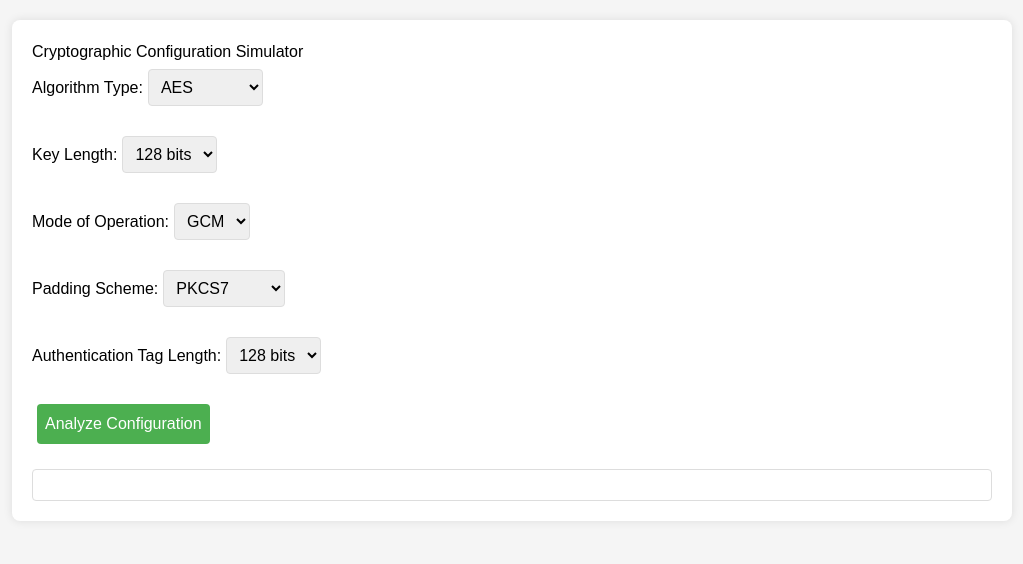
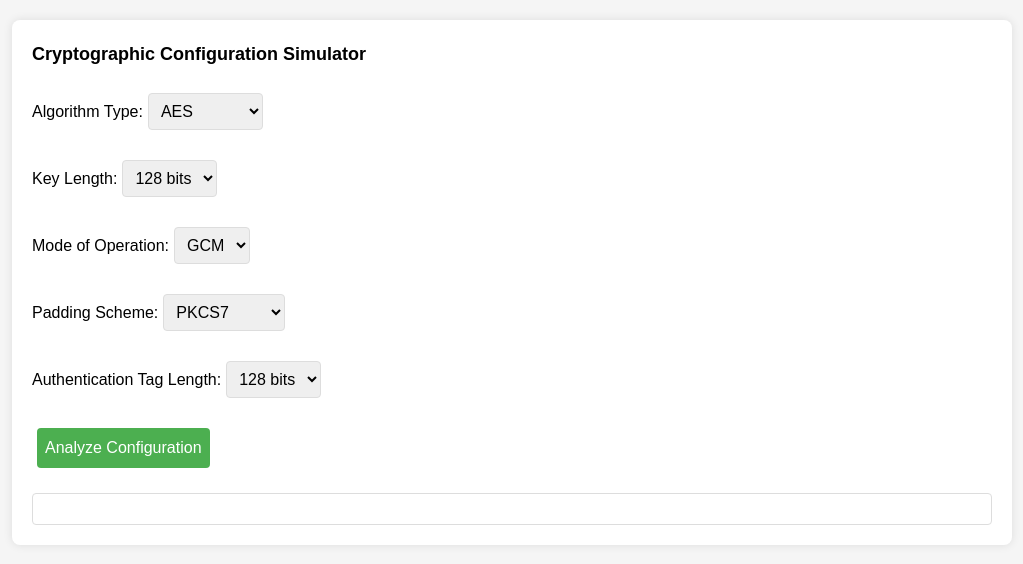
Before and after one commit to eclairjit/crypto-demo, a React (Vite) app: page / in a window 1280 px wide. Shown: the top 564 px of the page, without its empty margins (128-1151 px from the left). Built offline with nearby package versions, Linux system fonts and the light colour scheme.

Commit message:
style: Enhance typography for headers in Cryptographic Configuration Simulator

```diff
--- a/src/pages/CCS.css
+++ b/src/pages/CCS.css
@@ -54,3 +54,13 @@ button:hover {
 .low-risk {
 	color: #388e3c;
 }
+
+h2 {
+	font-weight: bold;
+	margin-bottom: 10px;
+}
+
+h4 {
+	font-weight: 800;
+	margin-top: 10px;
+}
--- a/src/pages/CryptographicConfigurationSimulator.jsx
+++ b/src/pages/CryptographicConfigurationSimulator.jsx
@@ -149,7 +149,9 @@ const App = () => {
 
 	return (
 		<div className="container">
-			<h1>Cryptographic Configuration Simulator</h1>
+			<h1 className="font-bold mb-5 text-lg">
+				Cryptographic Configuration Simulator
+			</h1>
 
 			<div className="section">
 				<label>Algorithm Type:</label>
```
